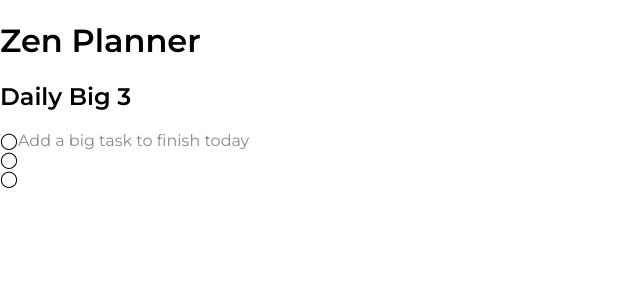
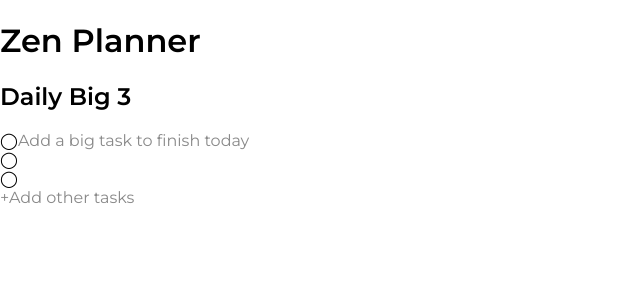
Before and after one commit to derekmiranda/zen-planner, a React (Create React App) app in the folder client/: page / in a window 1280 px wide. Shown: the top 300 px of the page, without its empty margins (0-640 px from the left). Built offline with nearby package versions, Linux system fonts and the light colour scheme; no server answers; what miragejs would draw is missing.

Commit message:
Add other task btn markup

```diff
--- a/client/src/components/AppPresentation.tsx
+++ b/client/src/components/AppPresentation.tsx
@@ -63,6 +63,7 @@ const AppPresentation = ({
       <h1 className="app__header">Zen Planner</h1>
       <h2 className="tasks__big-tasks-header">Daily Big 3</h2>
       {bigTasks}
+      <div className="add-other-tasks">+Add other tasks</div>
       {hasOtherTasks && (
         <>
           <h3 className="tasks__other-tasks-header">Other Tasks</h3>
```
